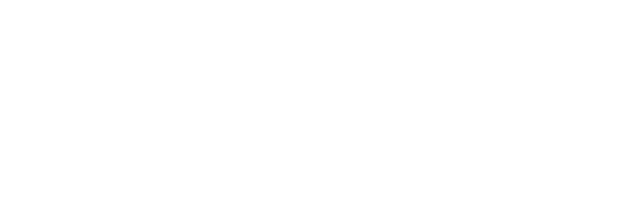
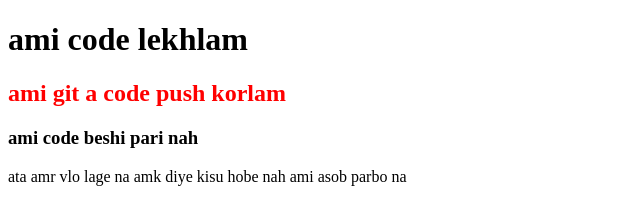
Before and after one commit to sharifulislam64/my--second-repo, a plain HTML site: page index.html in a window 1280 px wide. Shown: the whole page, without its empty margins (0-640 px from the left). Drawn offline with Linux system fonts and the light colour scheme.

Commit message:
code change

```diff
--- a/index.html
+++ b/index.html
@@ -5,8 +5,13 @@
     <meta http-equiv="X-UA-Compatible" content="IE=edge">
     <meta name="viewport" content="width=device-width, initial-scale=1.0">
     <title>my second commit</title>
+    <link rel="stylesheet" href="style.css">
 </head>
 <body>
+    <h1>ami code lekhlam </h1>
+    <h2>ami git a code push korlam</h2>
+    <h3>ami code beshi pari nah</h3>
+    <p>ata amr vlo lage na amk diye kisu hobe nah ami asob parbo na</p>
 
 </body>
 </html>
--- a/style.CSS
+++ b/style.CSS
@@ -0,0 +1,3 @@
+h2{
+    color:red;
+}
```
